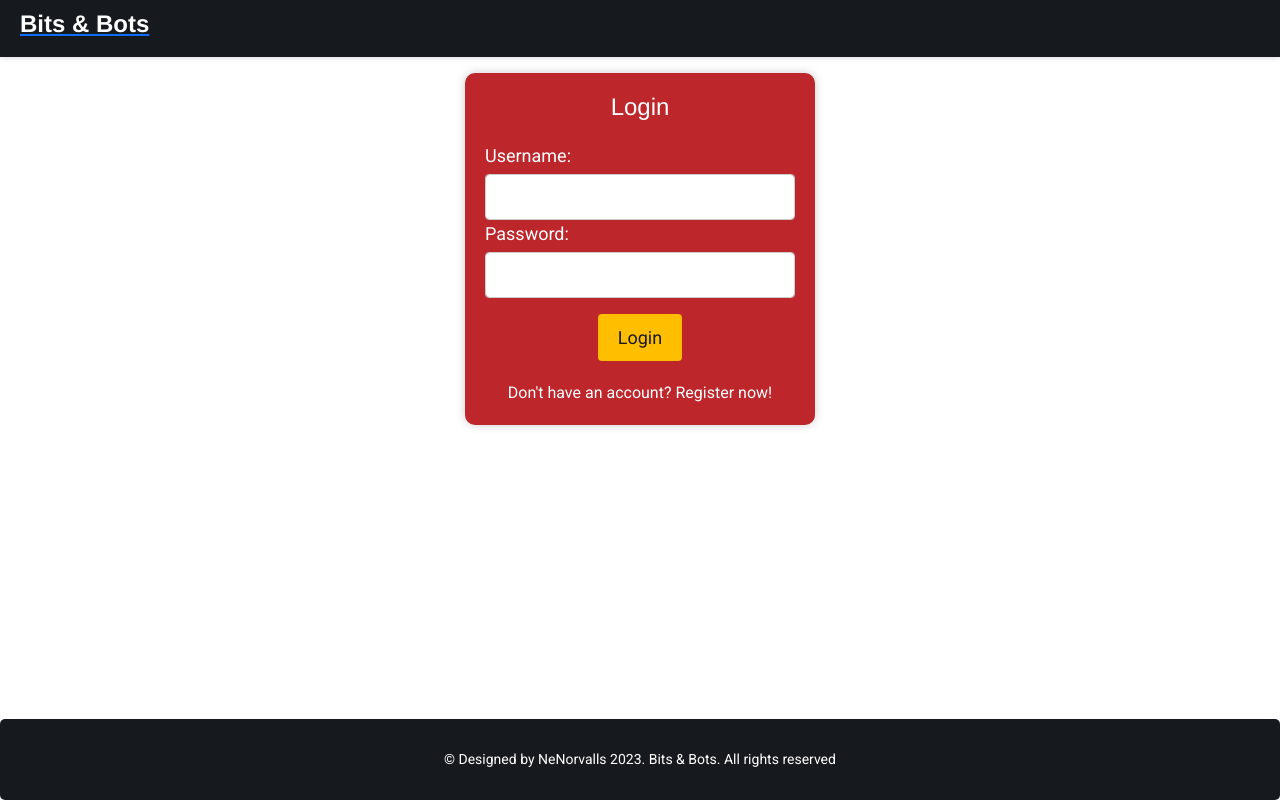
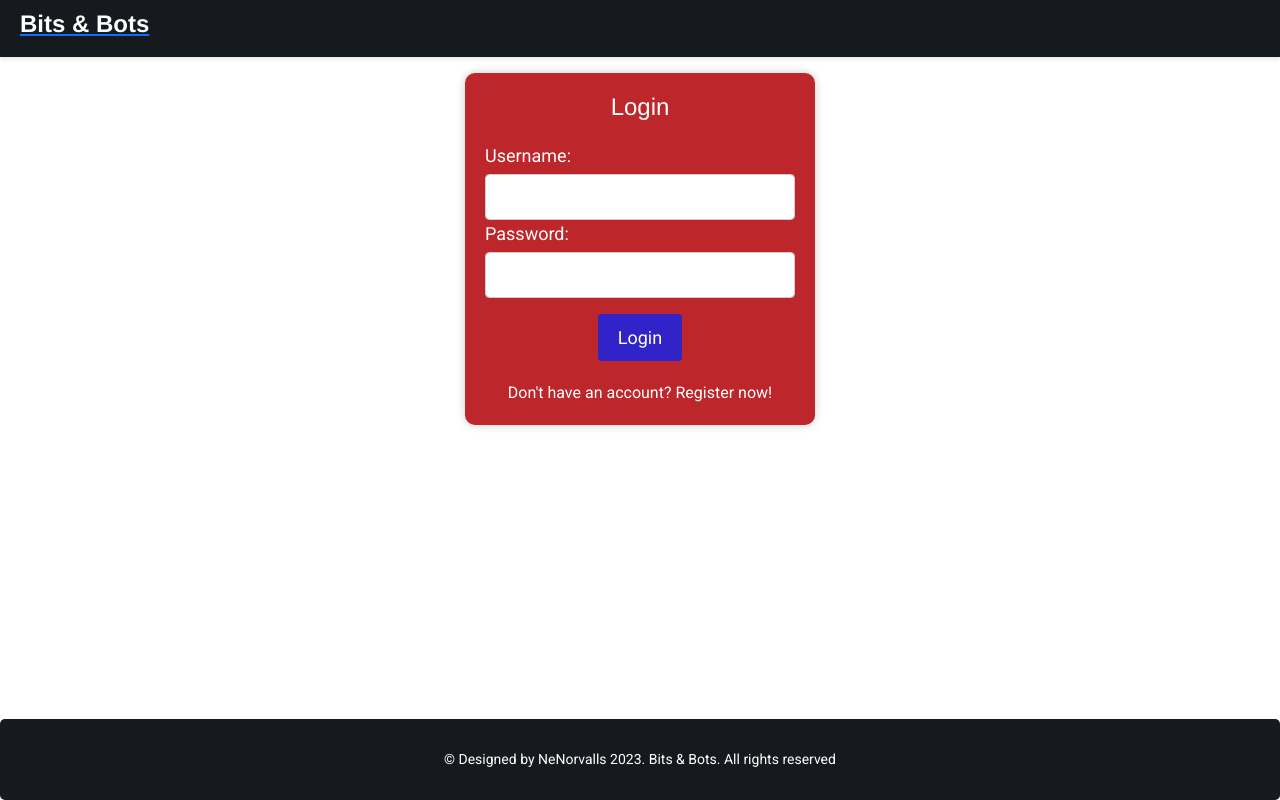
Before and after one commit to NeNorvalls/bits-bots_exam2, a React (Create React App) app: page /login in a window 1280 px wide. In both pictures the pointer is over the button "Login". Built offline with nearby package versions, Linux system fonts and the light colour scheme.

Commit message:
fixing button colors in Cart

```diff
--- a/src/auth/Login/Login.scss
+++ b/src/auth/Login/Login.scss
@@ -67,8 +67,7 @@
     cursor: pointer;
 
     &:hover {
-      background-color: #ffbf00;
-      color: #16191e;
+      background-color: #3023c7;
     }
 
     @media (max-width: 768px) {
--- a/src/auth/Register/Register.scss
+++ b/src/auth/Register/Register.scss
@@ -79,8 +79,7 @@
     transition: background-color 0.3s ease;
 
     &:hover {
-      background-color: #ffbf00;
-      color: #16191e;
+      background-color: #3023c7;
     }
 
     @media (max-width: 768px) {
--- a/src/pages/CartPage/Cart.scss
+++ b/src/pages/CartPage/Cart.scss
@@ -71,6 +71,10 @@
   border-radius: 4px;
   cursor: pointer;
   font-size: 16px;
+
+  &:hover {
+    background-color: #a21f24;
+  }
 }
 
 .cart-summary {
@@ -97,6 +101,10 @@
   cursor: pointer;
   font-size: 16px;
   margin-right: 10px;
+
+  &:hover {
+    background-color: #a21f24;
+  }
 }
 
 .cart-summary__confirm-btn {
@@ -107,4 +115,8 @@
   border-radius: 4px;
   cursor: pointer;
   font-size: 16px;
+
+  &:hover {
+    background-color: #001a8c;
+  }
 }
```
